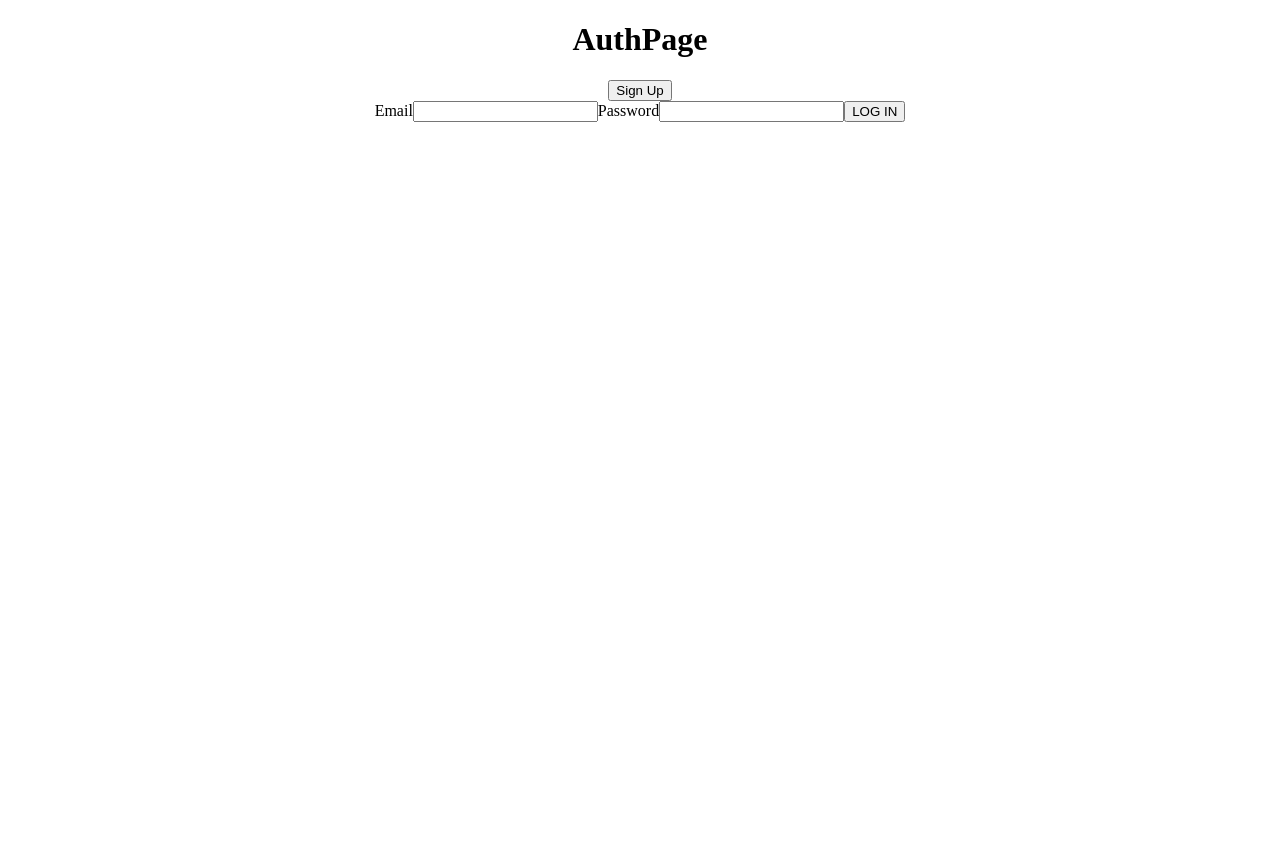
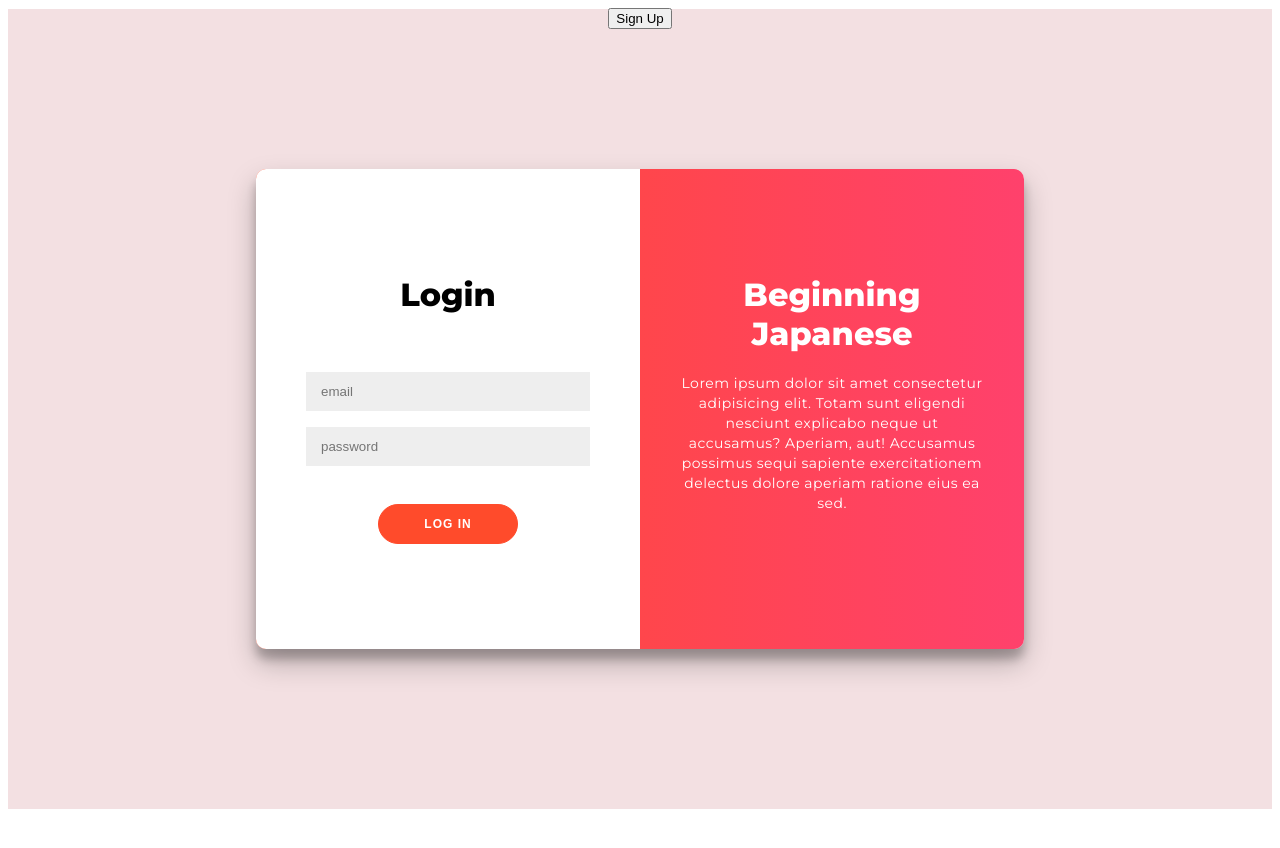
Before and after one commit to Jesus2196/BeginningJapanese, a React (Create React App) app: page / in a window 1280 px wide. Shown: the top 848 px of the page. Before the commit the page ends 800 px from the top, so only its background shows below. Built offline with nearby package versions, Linux system fonts and the light colour scheme; no server answers.

Commit message:
Login Page Update

```diff
--- a/controllers/characters.js
+++ b/controllers/characters.js
@@ -2,9 +2,15 @@ const Character = require('../models/character');
 
 module.exports = {
     index,
+    show
 }
 
 async function index(req, res) {
     const characters = await Character.find({}).sort('character').exec();
     res.json(characters);
 }
+
+async function show(req, res) {
+    const character = await Character.findById(req.params.id);
+    res.json(character);
+}
--- a/src/components/HiraganaCard/HiraganaCard.jsx
+++ b/src/components/HiraganaCard/HiraganaCard.jsx
@@ -1,10 +1,9 @@
 import React from "react"
 
-export default function HiraganaCard({ hiragana }) {
+export default function HiraganaCard({ character }) {
     return (
         <div>
-            <h1>Test</h1>
-            {/* {hiragana.character} */}
+            {character.character}
         </div>
     )
 }
--- /dev/null
+++ b/src/components/LoginForm/LoginForm.css
@@ -0,0 +1,132 @@
+@import url('https://fonts.googleapis.com/css?family=Montserrat:400,800');
+
+* {
+    box-sizing: border-box;
+}
+
+#login {
+    background: #f3e0e2;
+    display: flex;
+    justify-content: center;
+    align-items: center;
+    flex-direction: column;
+    font-family: 'Montserrat', sans-serif;
+    height: 100vh;
+    margin: -20px 0 50px;
+}
+
+#login h1 {
+    font-weight: bold;
+    margin: 0;
+}
+
+#login p {
+    font-size: 14px;
+    font-weight: 100;
+    line-height: 20px;
+    letter-spacing: 0.5px;
+    margin: 20px 0 30px;
+}
+
+
+.login-button {
+    border-radius: 20px;
+    border: 1px solid #FF4B2B;
+    background-color: #FF4B2B;
+    color: #FFFFFF;
+    font-size: 12px;
+    font-weight: bold;
+    padding: 12px 45px;
+    letter-spacing: 1px;
+    text-transform: uppercase;
+    transition: transform 80ms ease-in;
+    margin-top: 30px;
+}
+
+.login-form {
+    background-color: #FFFFFF;
+    display: flex;
+    align-items: center;
+    justify-content: center;
+    flex-direction: column;
+    padding: 0 50px;
+    height: 100%;
+    text-align: center;
+}
+
+.login-input {
+    background-color: #eee;
+    border: none;
+    padding: 12px 15px;
+    margin: 8px 0;
+    width: 100%;
+}
+
+.login-container {
+    background-color: #fff;
+    border-radius: 10px;
+    box-shadow: 0 14px 28px rgba(0, 0, 0, 0.25), 0 10px 10px rgba(0, 0, 0, 0.22);
+    position: relative;
+    overflow: hidden;
+    width: 768px;
+    max-width: 100%;
+    min-height: 480px;
+}
+
+.login-form-container {
+    position: absolute;
+    top: 0;
+    height: 100%;
+}
+
+.login-log-in-container {
+    left: 0;
+    width: 50%;
+    z-index: 2;
+}
+
+
+.login-overlay-container {
+    position: absolute;
+    top: 0;
+    left: 50%;
+    width: 50%;
+    height: 100%;
+}
+
+
+.login-overlay {
+    background: #FF416C;
+    background: -webkit-linear-gradient(to right, #FF4B2B, #FF416C);
+    background: linear-gradient(to right, #FF4B2B, #FF416C);
+    background-repeat: no-repeat;
+    background-size: cover;
+    background-position: 0 0;
+    color: #FFFFFF;
+    position: relative;
+    left: -100%;
+    height: 100%;
+    width: 200%;
+}
+
+.login-overlay-panel {
+    position: absolute;
+    display: flex;
+    align-items: center;
+    justify-content: center;
+    flex-direction: column;
+    padding: 0 40px;
+    text-align: center;
+    top: 0;
+    height: 100%;
+    width: 50%;
+}
+
+
+.login-overlay-right {
+    right: 0;
+}
+
+.login {
+    padding-bottom: 50px;
+}
--- a/src/components/LoginForm/LoginForm.jsx
+++ b/src/components/LoginForm/LoginForm.jsx
@@ -1,4 +1,5 @@
 import { useState } from 'react';
+import './LoginForm.css';
 import * as usersService from '../../utilities/users-service';
 
 export default function LoginForm({ setUser }) {
@@ -28,17 +29,27 @@ export default function LoginForm({ setUser }) {
   }
 
   return (
-    <div>
-      <div className="form-container" onSubmit={handleSubmit}>
-        <form autoComplete="off" >
-          <label>Email</label>
-          <input type="text" name="email" value={credentials.email} onChange={handleChange} required />
-          <label>Password</label>
-          <input type="password" name="password" value={credentials.password} onChange={handleChange} required />
-          <button type="submit">LOG IN</button>
-        </form>
+    <div id="login">
+      <div className="login-container" id="container" onSubmit={handleSubmit}>
+        <div className="login-form-container login-log-in-container">
+          <form className="login-form" autoComplete="off" >
+            <h1 className="login">Login</h1>
+            <input className="login-input" type="email" name="email" value={credentials.email} onChange={handleChange} placeholder="email" required />
+            <input className="login-input" type="password" name="password" value={credentials.password} onChange={handleChange} placeholder="password" required />
+            <button className="login-button" type="submit">LOG IN</button>
+          </form>
+        </div>
+        <p>&nbsp;{error}</p>
+        <div className="login-overlay-container">
+          <div className="login-overlay">
+            <div className="login-overlay-panel login-overlay-right">
+              <h1>Beginning Japanese</h1>
+              <p>Lorem ipsum dolor sit amet consectetur adipisicing elit. Totam sunt eligendi nesciunt explicabo neque ut accusamus? Aperiam, aut! Accusamus possimus sequi sapiente exercitationem delectus dolore aperiam ratione eius ea sed.</p>
+            </div>
+          </div>
+        </div>
       </div>
-      <p className="error-message">&nbsp;{error}</p>
     </div>
+
   );
 }
--- a/src/pages/App/App.js
+++ b/src/pages/App/App.js
@@ -1,5 +1,6 @@
-import React, { useState } from 'react';
+import React, { useState, useEffect } from 'react';
 import { Routes, Route, Navigate } from 'react-router-dom';
+import * as CharactersAPI from '../../utilities/characters-api'
 import './App.css';
 import { getUser } from '../../utilities/users-service';
 import AuthPage from '../AuthPage/AuthPage';
@@ -12,17 +13,27 @@ import NavBar from '../../components/NavBar/NavBar';
 
 export default function App() {
   const [user, setUser] = useState(getUser());
+  const [characters, setCharacters] = useState();
+
+  useEffect(function () {
+    async function getCharacters() {
+      const characters = await CharactersAPI.getAll();
+      setCharacters(characters);
+    }
+    getCharacters();
+  }, []);
+
   return (
     <main className="App">
-      { user ?
+      {user ?
         <>
           <NavBar user={user} setUser={setUser} />
           <Routes>
-            <Route path="/learning" element={<LearningCharacters user={user} setUser={setUser}/>} />
-            <Route path='/learning/hiragana' element={<Hiragana user={user} setUser={setUser}/>} />
-            <Route path="/studying" element={<StudyingCharacters user={user} setUser={setUser}/>} />
-            <Route path="/words" element={<CommonWords user={user} setUser={setUser}/>} />
-            <Route path="/flashCards" element={<FlashCards user={user} setUser={setUser}/>} />
+            <Route path="/learning" element={<LearningCharacters characters={characters} />} />
+            <Route path='/learning/hiragana' element={<Hiragana characters={characters} />} />
+            <Route path="/studying" element={<StudyingCharacters characters={characters} />} />
+            <Route path="/words" element={<CommonWords characters={characters} />} />
+            <Route path="/flashCards" element={<FlashCards characters={characters} />} />
             <Route path="/*" element={<Navigate to="/learning" />} />
           </Routes>
         </>
--- a/src/pages/AuthPage/AuthPage.jsx
+++ b/src/pages/AuthPage/AuthPage.jsx
@@ -6,7 +6,6 @@ export default function AuthPage({ setUser }) {
   const [showSignUp, setShowSignUp] = useState(false);
   return (
     <main>
-      <h1>AuthPage</h1>
       <button onClick={() => setShowSignUp(!showSignUp)}>{showSignUp ? 'Log In' : 'Sign Up'}</button>
       { showSignUp ?
         <SignUpForm setUser={setUser} />
--- a/src/pages/LearningCharacters/Hiragana.jsx
+++ b/src/pages/LearningCharacters/Hiragana.jsx
@@ -1,7 +1,13 @@
-import React from "react";
+// import React, { useEffect, useState } from "react";
+// import HiraganaCard from "../../components/HiraganaCard/HiraganaCard";
 
-export default function Hiragana() {
+export default function Hiragana({ characters }) {
     return (
-        <h1>Hiragana</h1>
+        <div>
+            <h1>Hiragana</h1>
+            <div>
+                {/* {characters.map((h, i) => <HiraganaCard character={h} key={i} />)} */}
+            </div>
+        </div>
     )
 }
--- /dev/null
+++ b/src/utilities/characters-api.js
@@ -0,0 +1,11 @@
+import sendRequest from './send-request';
+
+const BASE_URL = '/api/characters';
+
+export function getAll() {
+  return sendRequest(BASE_URL);
+}
+
+export function getById(id) {
+  return sendRequest(`${BASE_URL}/${id}`);
+}
--- /dev/null
+++ b/src/utilities/send-request.js
@@ -0,0 +1,23 @@
+import { getToken } from './users-service';
+
+export default async function sendRequest(url, method = 'GET', payload = null) {
+    // Fetch takes an optional options object as the 2nd argument
+    // used to include a data payload, set headers, etc.
+    const options = { method };
+    if (payload) {
+        options.headers = { 'Content-Type': 'application/json' };
+        options.body = JSON.stringify(payload);
+    }
+    const token = getToken();
+    if (token) {
+        // Ensure headers object exists
+        options.headers = options.headers || {};
+        // Add token to an Authorization header
+        // Prefacing with 'Bearer' is recommended in the HTTP specification
+        options.headers.Authorization = `Bearer ${token}`;
+    }
+    const res = await fetch(url, options);
+    // res.ok will be false if the status code set to 4xx in the controller action
+    if (res.ok) return res.json();
+    throw new Error('Bad Request');
+}
```
Also changed, not shown: server.js (+0 -10 lines).
